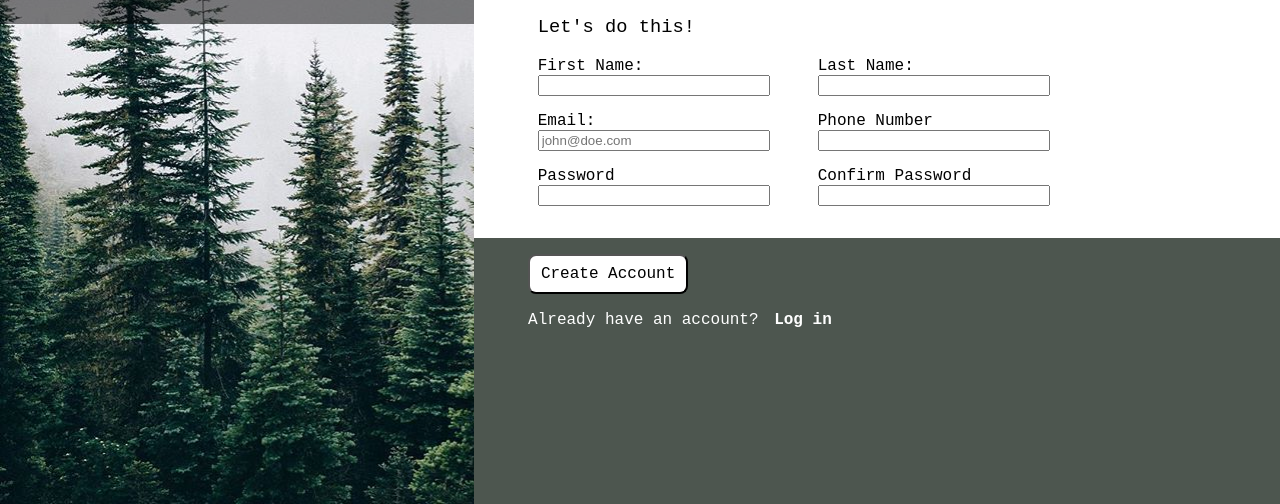
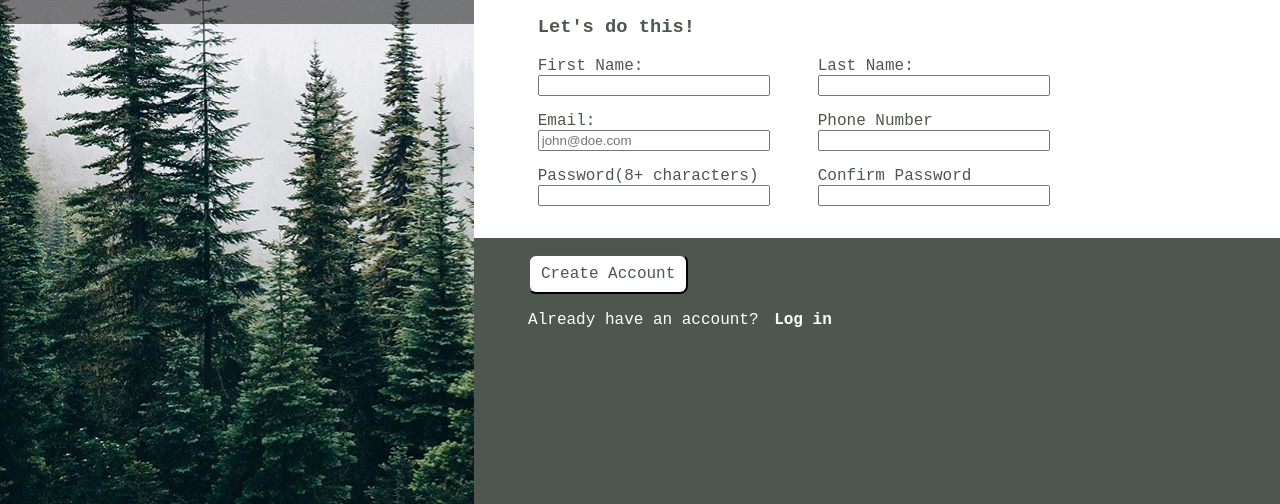
Before and after one commit to Remfrawg/sign-up, a plain HTML site: page index.html in a window 1280 px wide. Shown: the part 296-800 px from the top of the page. Drawn offline with Linux system fonts and the light colour scheme.

Commit message:
added styling to the form

```diff
--- a/index.html
+++ b/index.html
@@ -31,7 +31,7 @@
                                 <label for="email">Email:</label>
                                 <input type="email" id="email" placeholder="john@doe.com" name="email">
 
-                                <label for="password">Password</label>
+                                <label for="password">Password(8+ characters)</label>
                                 <input type="password" id="password" name="password">
                             </div>
 
--- a/style.css
+++ b/style.css
@@ -83,6 +83,10 @@ input, label, h3{
     margin-left: 3rem;
     width: 14rem;
 }
+label{
+    font-size: 16px;
+    color:#4d564f;
+}
 input{
     margin-bottom: 1rem;
 }
@@ -97,7 +101,7 @@ display: flex;
 }
 h3{
     margin-top: 5px;
-    font-weight: 500;
+    color:#4d564f;
 }
 #submit{
     margin-left: 0;
@@ -107,4 +111,5 @@ h3{
     background-color: white;
     font-family: 'Courier New', Courier, monospace;
     border-radius: 0.5rem;
+    color: #4d564f;
 }
```
